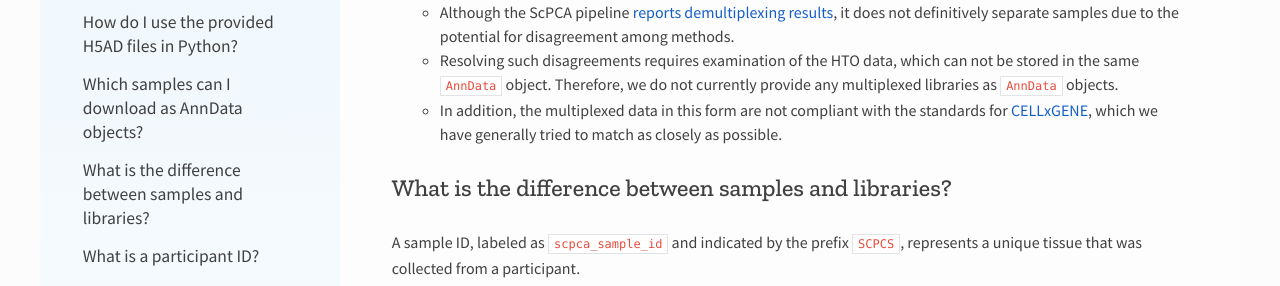
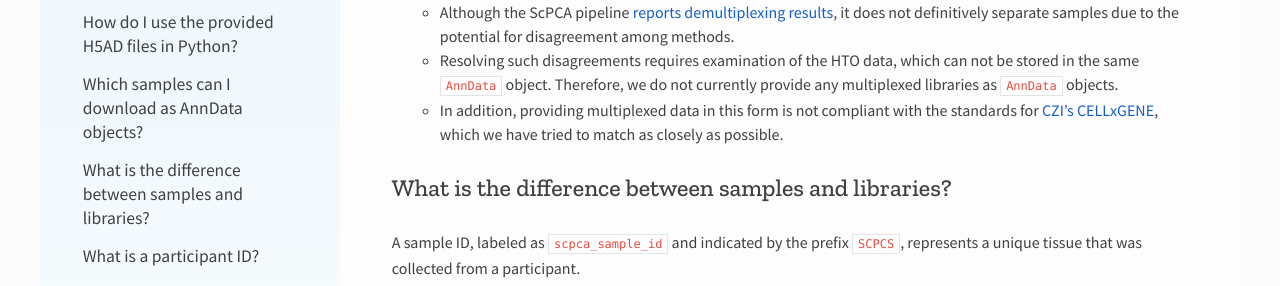
Before and after one commit to DongzeHE/scpca-docs, a Sphinx documentation site: the page built from docs/faq.md, in a window 1280 px wide and 900 px high, scrolled down 2683 px. Shown: the part 160-446 px from the top of the window. Built offline with Sphinx 7.4.7 and the Read the Docs theme 2.0.0, drawn with Linux system fonts in a browser that asks for light colours.

Commit message:
a little rewording of czi sentence

```diff
--- a/docs/faq.md
+++ b/docs/faq.md
@@ -67,7 +67,7 @@ There are two types of samples where `AnnData` objects are not available:
     - Although the ScPCA pipeline {ref}`reports demultiplexing results<processing_information:HTO demultiplexing>`, it does not definitively separate samples due to the potential for disagreement among methods.
     - Resolving such disagreements requires examination of the HTO data, which can not be stored in the same `AnnData` object.
     Therefore, we do not currently provide any multiplexed libraries as `AnnData` objects.
-    - In addition, the multiplexed data in this form are not compliant with the standards for [CELLxGENE](https://cellxgene.cziscience.com), which we have generally tried to match as closely as possible.
+    - In addition, providing multiplexed data in this form is not compliant with the standards for [CZI's CELLxGENE](https://cellxgene.cziscience.com), which we have tried to match as closely as possible.
 
 ## What is the difference between samples and libraries?
 
```
